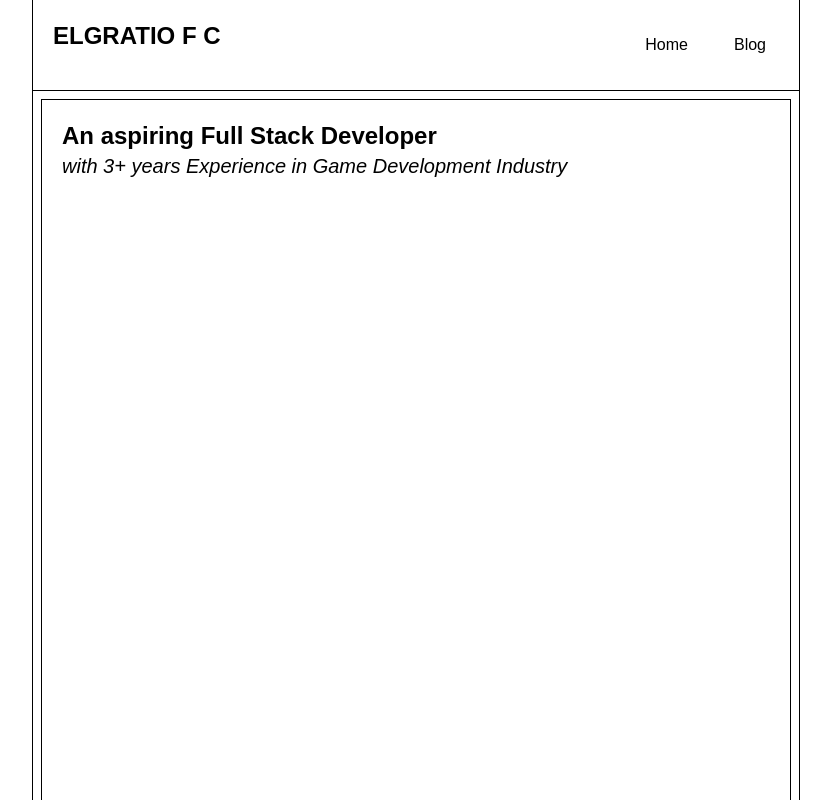
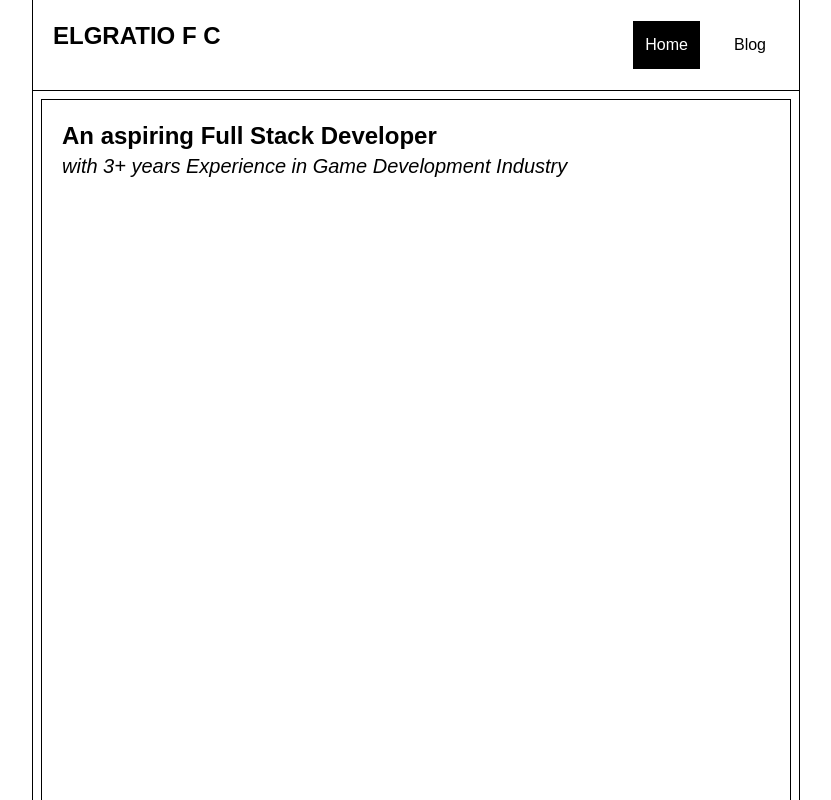
Before and after one commit to akael888/akael888-site, a Next.js app: page / in a window 1280 px wide. Shown: the top 800 px of the page, without its empty margins (224-1055 px from the left). Built offline with nearby package versions, Linux system fonts and the light colour scheme.

Commit message:
feat : Created a Nav Link Component

```diff
--- a/src/app/components/header.tsx
+++ b/src/app/components/header.tsx
@@ -1,4 +1,5 @@
 import Link from "next/link";
+import NavLinks from "./nav-links";
 
 export default function Header() {
   return (
@@ -7,21 +8,11 @@ export default function Header() {
         {/* Header */}
         <div className="w-full flex justify-start items-center h-full">
           <strong>
-            <h1 className="text-2xl font-bold">ELGRATIO F C</h1
-            >
+            <h1 className="text-2xl font-bold">ELGRATIO F C</h1>
           </strong>
         </div>
         <nav className="flex w-full justify-end gap-5 w-[10%]">
-          <div className="flex items-center">
-            <Link href="/" className="border-1 border-white hover:border-black p-3">
-              Home
-            </Link>
-          </div>
-          <div className="flex items-center">
-            <Link href="/blog" className="border-1 border-white hover:border-black p-3">
-              Blog
-            </Link>
-          </div>
+          <NavLinks />
         </nav>
       </header>
     </>
--- /dev/null
+++ b/src/app/components/nav-links.tsx
@@ -0,0 +1,36 @@
+"use client";
+
+import clsx from "clsx";
+import Link from "next/link";
+import { usePathname } from "next/navigation";
+
+export default function NavLinks() {
+  const pathname = usePathname();
+  const links = [
+    { name: "Home", href: "/" },
+    { name: "Blog", href: "/blog" },
+  ];
+
+  return (
+    <>
+      {links.map((link) => {
+        const isActive = link.href == pathname;
+        return (
+          <div className="flex items-center">
+            <Link
+              key={link.name}
+              href={link.href}
+              className={clsx("border-1 border-white p-3", {
+                "bg-black text-white pointer-events-none cursor-not-allowed": isActive,
+                "hover:border-black": !isActive,
+              })}
+
+            >
+              {link.name}
+            </Link>
+          </div>
+        );
+      })}
+    </>
+  );
+}
```
